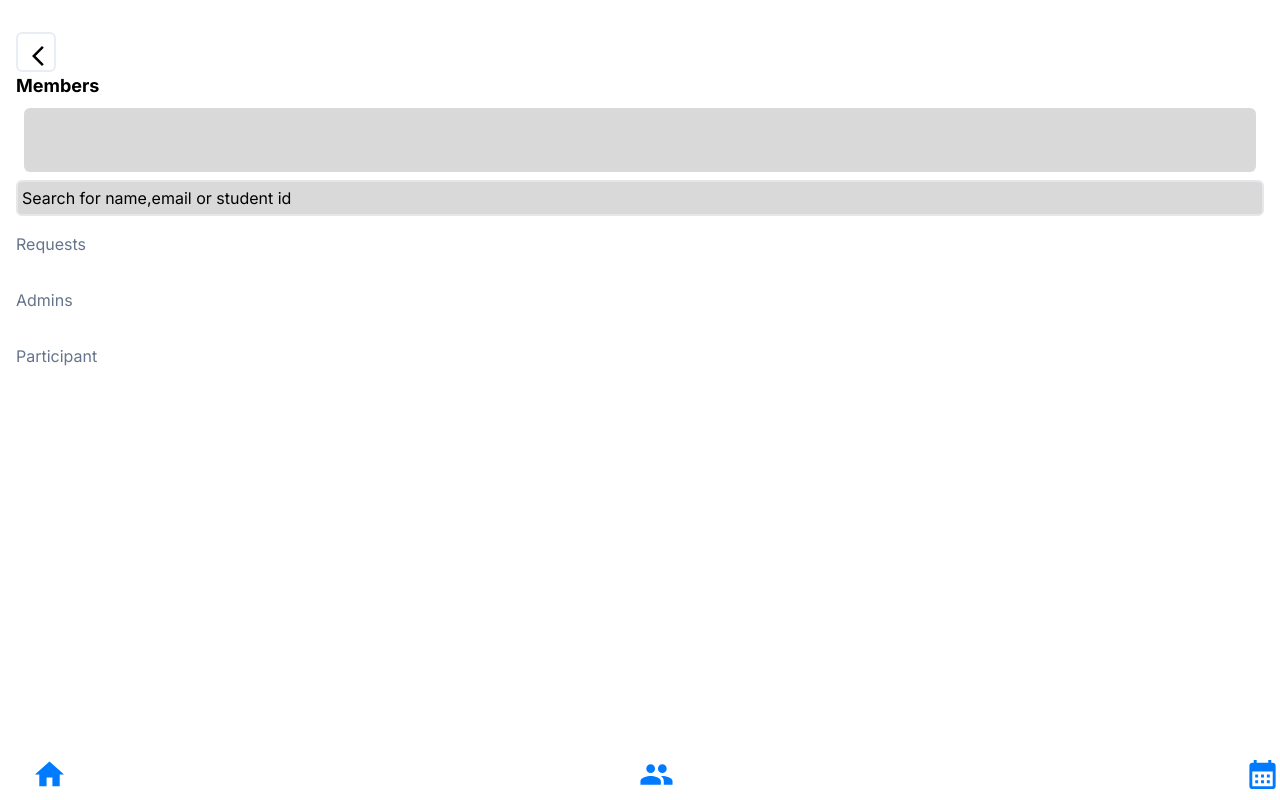
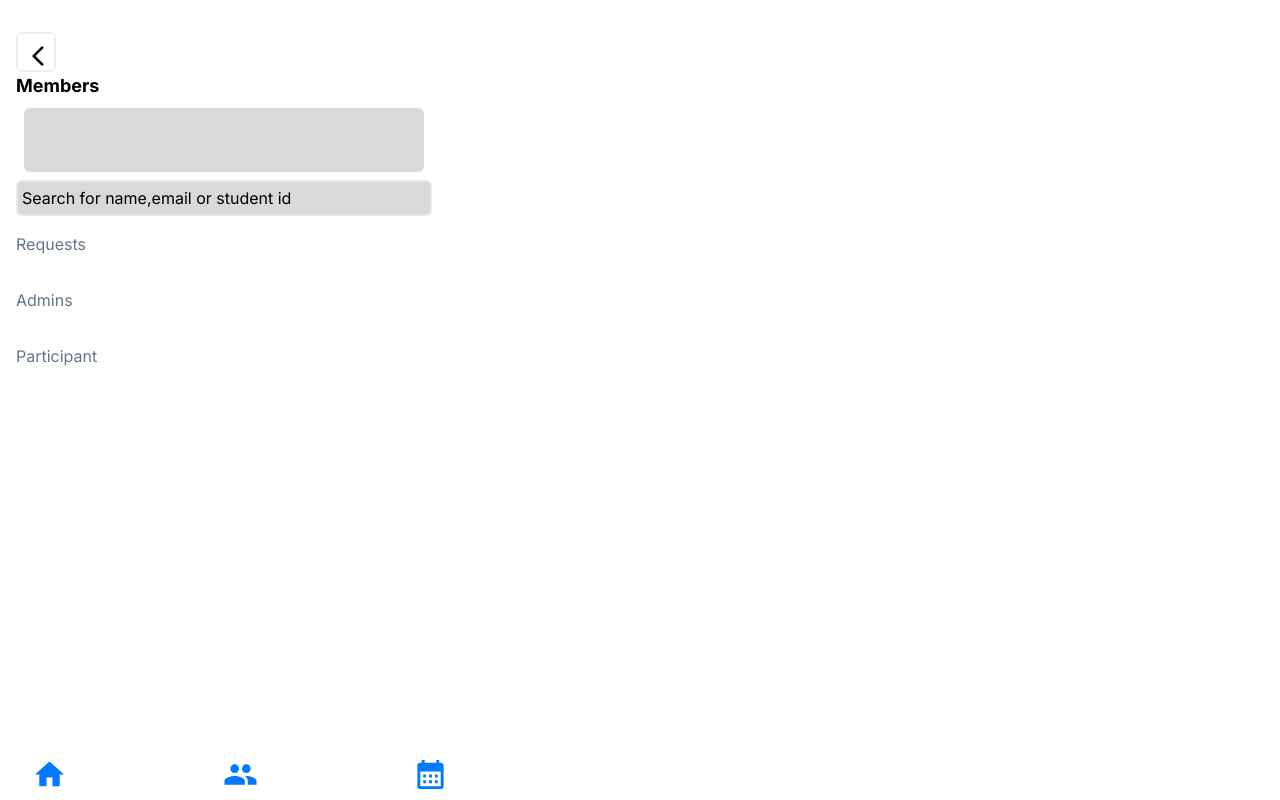
Before and after one commit to userrounakk/attendance-app-frontend, a Next.js app in the folder nock/: page /team/1/members in a window 1280 px wide. Built offline with nearby package versions, Linux system fonts and the light colour scheme.

Commit message:
refactor: set max width to be mobile always

```diff
--- a/nock/app/dashboard/components/NonEmptyDashboard.tsx
+++ b/nock/app/dashboard/components/NonEmptyDashboard.tsx
@@ -12,6 +12,7 @@ export default function NonEmptyDashboard({ teams }: any) {
 
   return (
     <div className="h-full justify-between flex flex-col p-8">
+      <div className="p-4 font-semibold text-lg">Teams</div>
       {teams.map((team: any, idx: number) => (
         <TeamCard
           key={idx}
--- a/nock/app/layout.tsx
+++ b/nock/app/layout.tsx
@@ -38,7 +38,9 @@ export default function RootLayout({
         <link rel="manifest" href="./manifest.json" />
         <link rel="shortcut icon" href="/favicon.ico" />
       </Head>
-      <body className={inter.className}>{children}</body>
+      <body className={inter.className}>
+        <div className="max-w-md">{children}</div>
+      </body>
     </html>
   );
 }
--- a/nock/app/team/[id]/components/BottomNav.tsx
+++ b/nock/app/team/[id]/components/BottomNav.tsx
@@ -3,7 +3,7 @@ import Link from "next/link";
 
 export default function BottomNav({ id }: any) {
   return (
-    <div className=" bottom-0 fixed w-full">
+    <div className=" bottom-0 fixed w-full max-w-md">
       <div className="flex flex-row justify-between">
         <div>
           <Link href={`/team/${id}`}>
--- a/nock/app/team/[id]/page.tsx
+++ b/nock/app/team/[id]/page.tsx
@@ -15,6 +15,7 @@ type Props = {
 };
 
 export default function Team({ params }: Props) {
+  const [teamName, setTeamName] = useState("");
   const [meets, setMeets] = useState([]);
   const [goingStates, setGoingStates] = useState<any>({}); // Use an object to store going state for each meet
   const [attendanceStates, setAttendanceStates] = useState<any>({});
```
Also changed, not shown: 1 other file (tests, documents, lock files or other folders).
